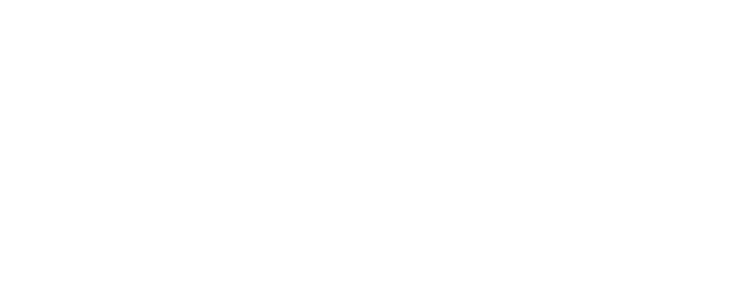
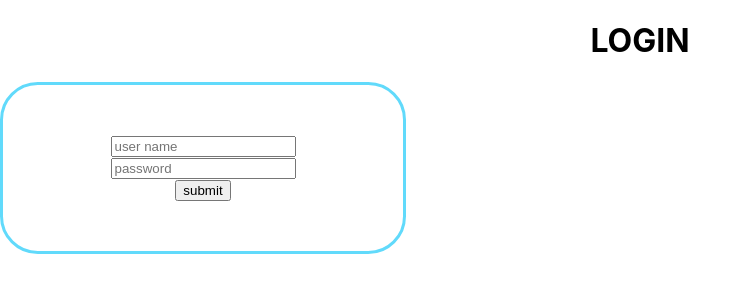
Before and after one commit to kannanKGopi90/shop, a React (Create React App) app: page / in a window 1280 px wide. Shown: the top 300 px of the page, without its empty margins (0-751 px from the left). Built offline with nearby package versions, Linux system fonts and the light colour scheme.

Commit message:
private route

```diff
--- a/package.json
+++ b/package.json
@@ -8,6 +8,7 @@
     "@testing-library/user-event": "^12.1.10",
     "react": "^17.0.2",
     "react-dom": "^17.0.2",
+    "react-router-dom": "^6.2.1",
     "react-scripts": "4.0.3",
     "web-vitals": "^1.0.1"
   },
--- a/src/App.js
+++ b/src/App.js
@@ -1,8 +1,13 @@
 import './App.css';
+import { BrowserRouter as Router, Route, Switch } from 'react-router-dom';
+import { Login } from './pages/login/login';
 
 function App() {
   return (
     <div className="App">
+      <Router>
+        <Route exact path="/" component={Login} />
+      </Router>
     </div>
   );
 }
```
Also changed, not shown: src/pages/dashboard/dashboard.jsx (+3 -5 lines), src/public/route/private.jsx (added, +8 -0 lines), 2 other files (tests, documents, lock files or other folders).
